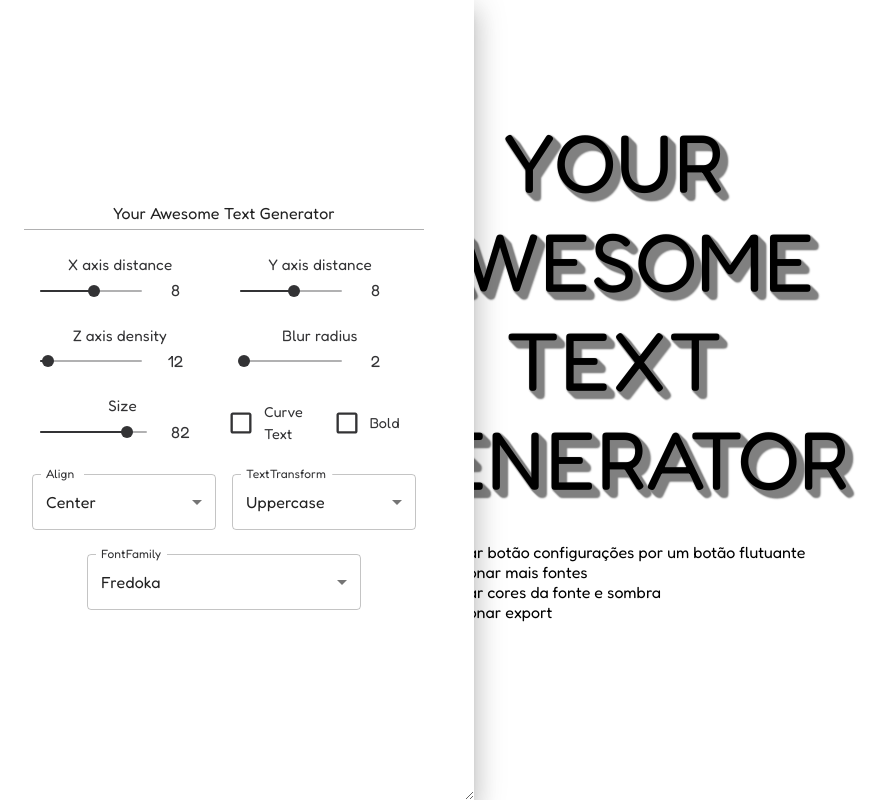
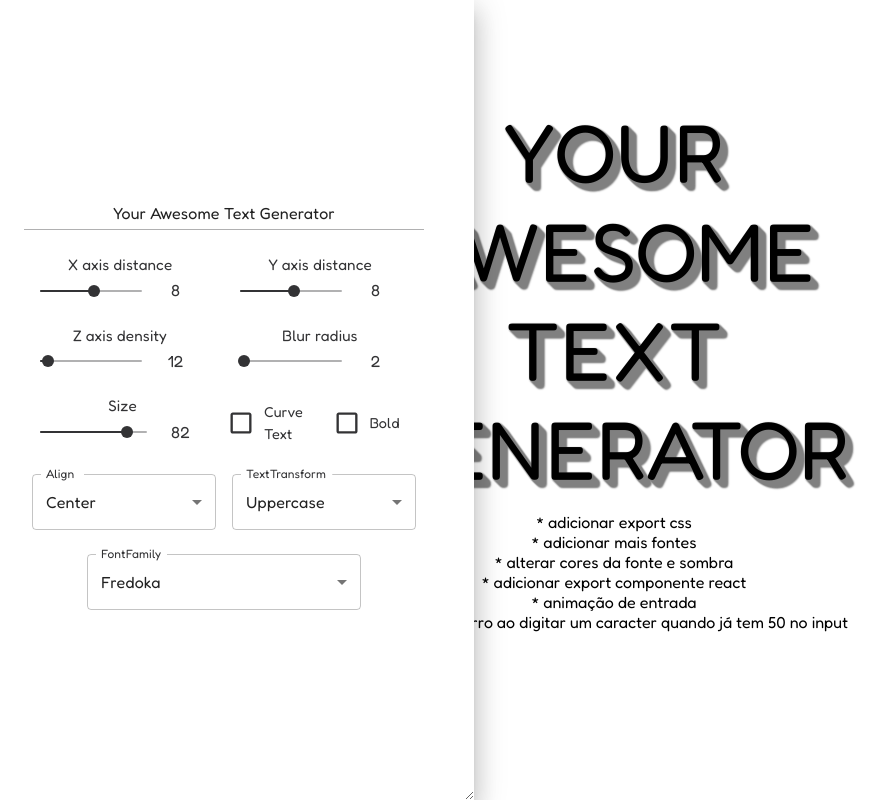
Before and after one commit to Crhist0/awesome-title-generator, a React (Create React App) app: page / in a window 1280 px wide. Shown: the whole page, without its empty margins (26-912 px from the left). Built offline with nearby package versions, Linux system fonts and the light colour scheme.

Commit message:
update landing page

```diff
--- a/src/pages/Landing/Landing.jsx
+++ b/src/pages/Landing/Landing.jsx
@@ -9,7 +9,7 @@ import { TextInput } from '../../components/TextInput/TextInput';
 import { CheckBox } from '../../components/Checkbox/Checkbox';
 import { List } from '../../components/List/List';
 import { DrawerComponent } from '../../components/Drawer/Drawer';
-
+import Paper from '@mui/material/Paper';
 export const Landing = () => {
   const configRedux = useSelector(({ config }) => config);
 
@@ -37,12 +37,7 @@ export const Landing = () => {
 
   return (
     <>
-      <FlexWrapper
-        id="container"
-        direction="column"
-        ySize="100%"
-        justify="center"
-      >
+      <FlexWrapper id="container" direction="column">
         <DrawerComponent id="configurations">
           <FlexWrapper id="sliders" p="1.5rem 0rem 0rem">
             <FlexWrapper
@@ -88,13 +83,17 @@ export const Landing = () => {
                 {alignBox}
                 <List
                   id="textTransform"
-                  options={[
-                    'uppercase',
-                    'capitalize',
-                    'lowercase',
-                    'full-width',
-                    'unset',
-                  ]}
+                  options={
+                    configRedux.circle
+                      ? ['uppercase', 'lowercase', 'full-width', 'unset']
+                      : [
+                          'uppercase',
+                          'capitalize',
+                          'lowercase',
+                          'full-width',
+                          'unset',
+                        ]
+                  }
                 />
               </FlexWrapper>
               <FlexWrapper id="fontFamily">
@@ -121,10 +120,12 @@ export const Landing = () => {
             bold={configRedux.bold}
           />
         </FlexWrapper>
-        <br />* alterar botão configurações por um botão flutuante
-        <br />* adicionar mais fontes
-        <br />* alterar cores da fonte e sombra
-        <br />* adicionar export
+        <p>* adicionar export css</p>
+        <p>* adicionar mais fontes</p>
+        <p>* alterar cores da fonte e sombra</p>
+        <p>* adicionar export componente react</p>
+        <p>* animação de entrada</p>
+        <p>* adicionar erro ao digitar um caracter quando já tem 50 no input</p>
       </FlexWrapper>
     </>
   );
```
